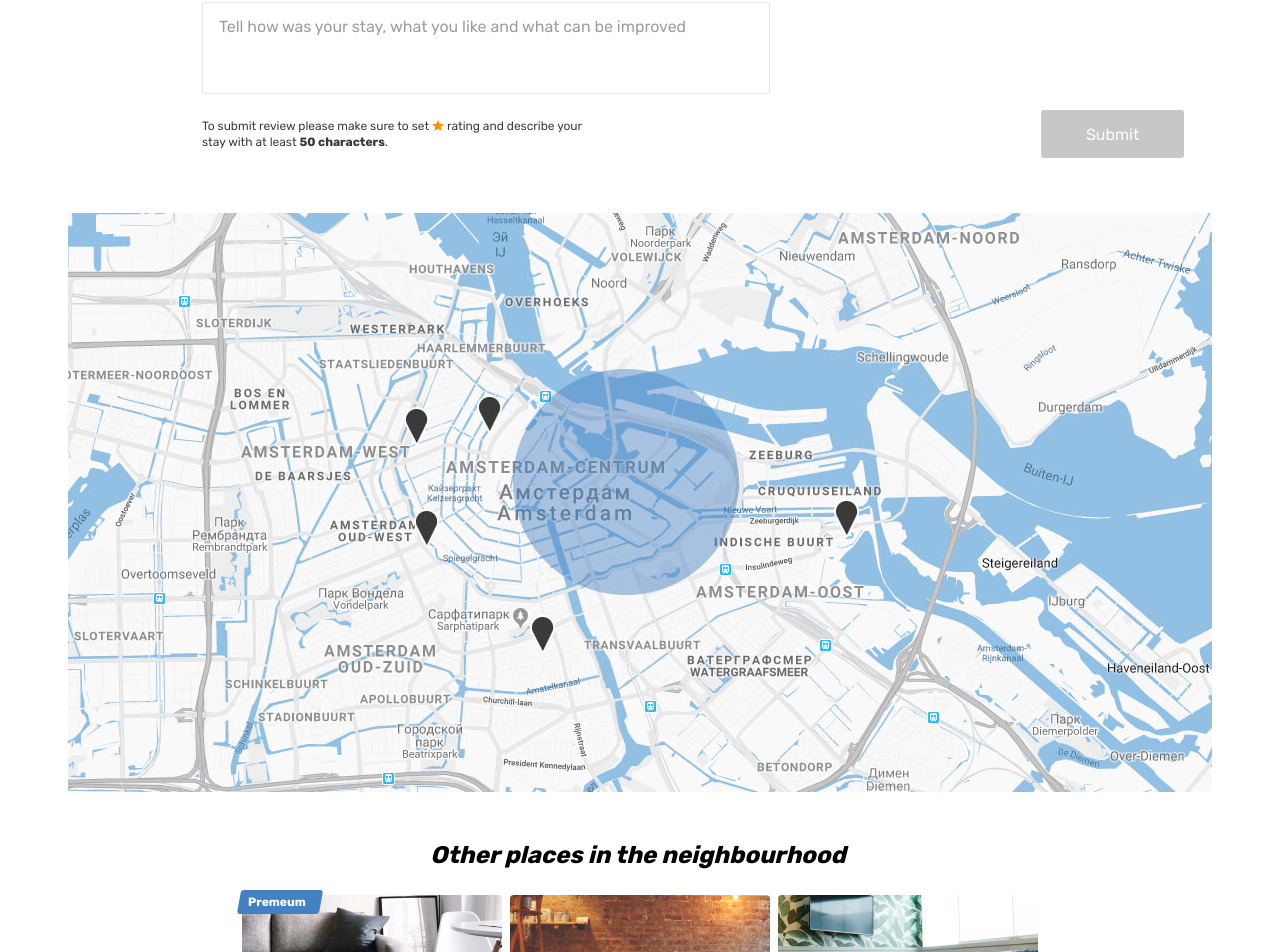
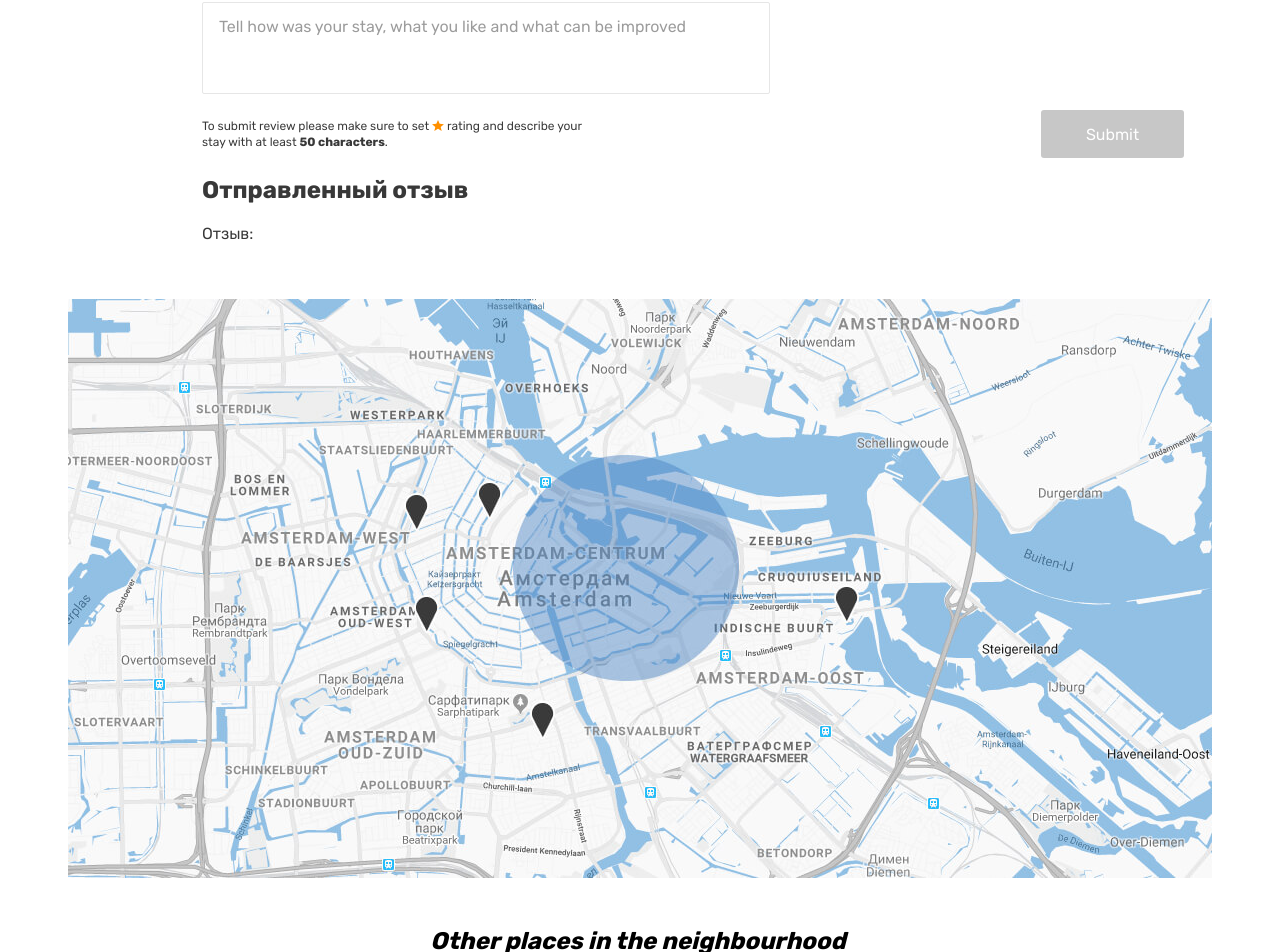
Before and after one commit to htmlacademy-react/1728565-six-cities-simple-11, a React (Create React App) app in the folder project/: page /offer/1 in a window 1280 px wide. Shown: the part 1745-2697 px from the top of the page. Built offline with nearby package versions, Linux system fonts and the light colour scheme.

Commit message:
Добавляет работу с формой

```diff
--- a/project/src/components/userReviewForm/userReviewForm.tsx
+++ b/project/src/components/userReviewForm/userReviewForm.tsx
@@ -1,5 +1,26 @@
+import { useState } from 'react';
+
+function FormCheck ({review}): JSX.Element {
+  return (
+    <>
+      <h2>Отправленный отзыв</h2>
+      <p>Отзыв: {review}</p>
+    </>
+  );
+}
+
 export default function UserReviewForm(): JSX.Element {
-  return(
+  const [formData, setFormData] = useState({
+    review: '',
+  });
+
+  const formChangeHandle = (e) => {
+    const {name, value} = e.target;
+    setFormData({...formData, [name]: value});
+  };
+
+
+  return (
     <form className='reviews__form form' action='#' method='post'>
       <label className='reviews__label form__label' htmlFor='review'>Your review</label>
       <div className='reviews__rating-form form__rating'>
@@ -38,13 +59,23 @@ export default function UserReviewForm(): JSX.Element {
           </svg>
         </label>
       </div>
-      <textarea className='reviews__textarea form__textarea' id='review' name='review' placeholder='Tell how was your stay, what you like and what can be improved'></textarea>
+      <textarea
+        className='reviews__textarea form__textarea'
+        id='review'
+        value={formData.review}
+        name='review'
+        placeholder='Tell how was your stay, what you like and what can be improved'
+        onChange={formChangeHandle}
+      >
+      </textarea>
       <div className='reviews__button-wrapper'>
         <p className='reviews__help'>
           To submit review please make sure to set <span className='reviews__star'>rating</span> and describe your stay with at least <b className='reviews__text-amount'>50 characters</b>.
         </p>
         <button className='reviews__submit form__submit button' type='submit' disabled>Submit</button>
       </div>
+      <FormCheck {...formData}/>
     </form>
+
   );
 }
```
